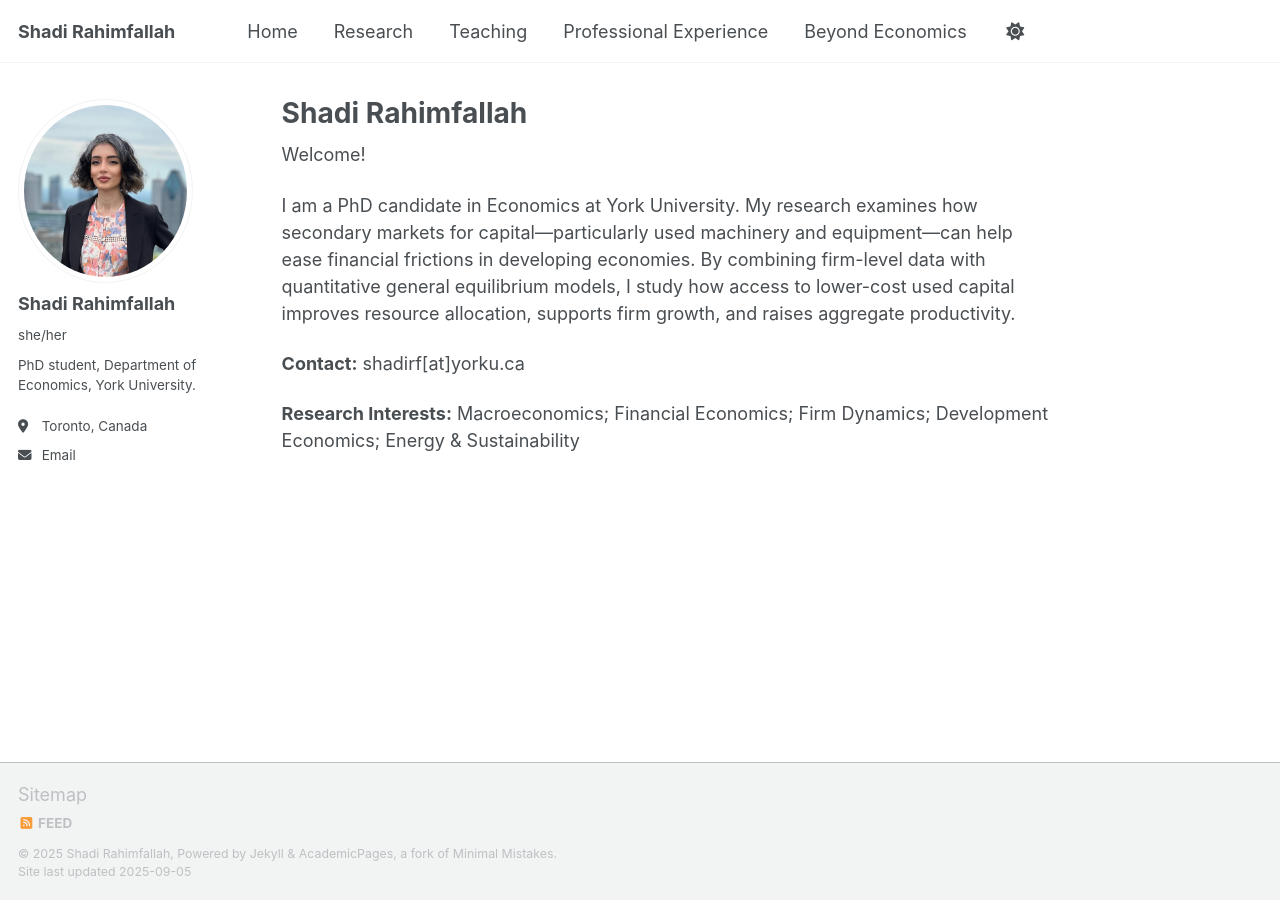
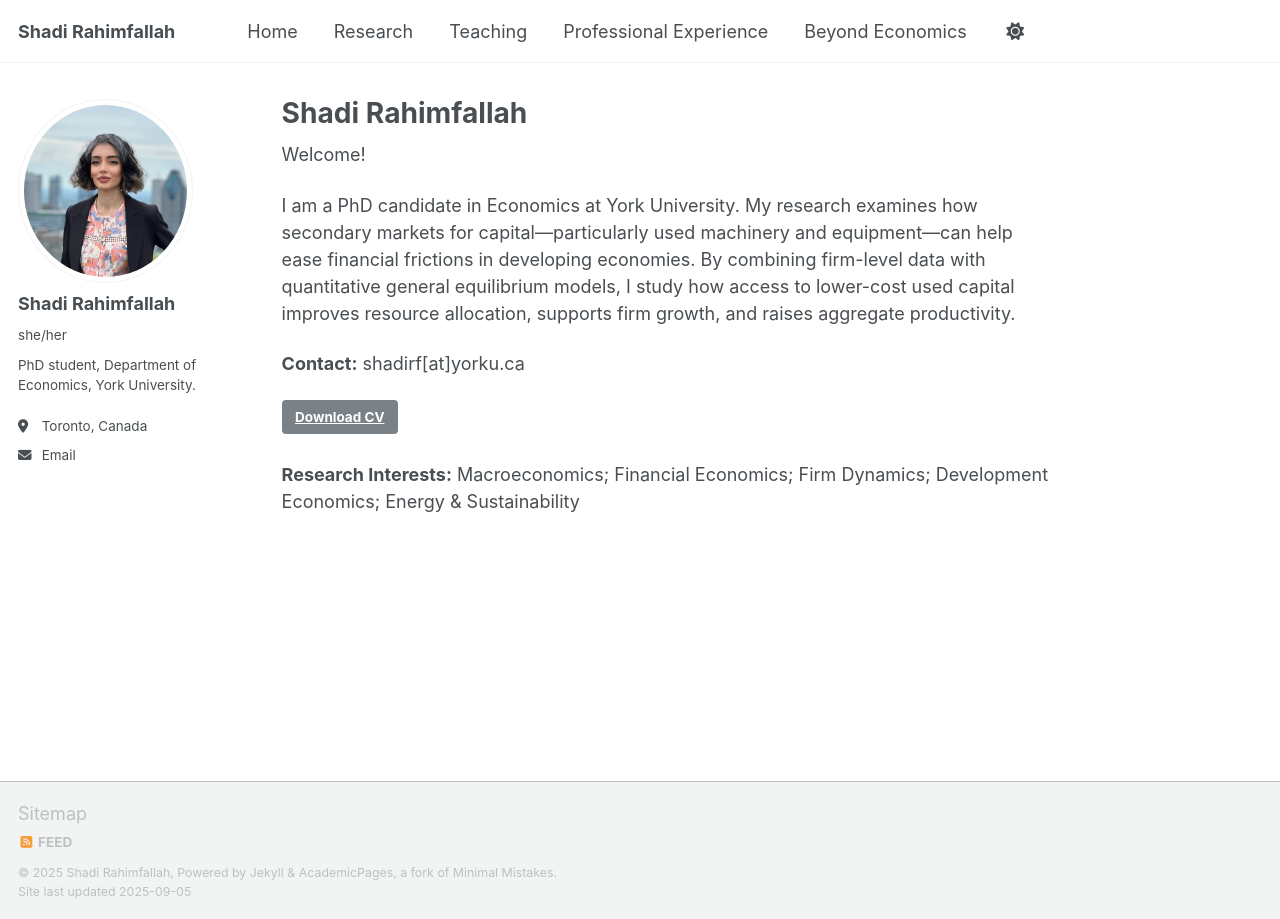
Before and after one commit to ShadiRahimfallah/ShadiRahimfallah.github.io, a Jekyll site: the page built from index.md, in a window 1280 px wide. Built offline with Jekyll 4.4.1, drawn with Linux system fonts in a browser that asks for light colours; a script that is not in the unit is left out.

Commit message:
Update index.md

```diff
--- a/index.md
+++ b/index.md
@@ -10,5 +10,7 @@ I am a PhD candidate in Economics at York University. My research examines how s
 
 **Contact:** shadirf[at]yorku.ca
 
+<a href="/files/cv.pdf" target="_blank" class="btn btn--primary">Download CV</a>
+
 
 **Research Interests:** Macroeconomics; Financial Economics; Firm Dynamics; Development Economics; Energy & Sustainability
```
